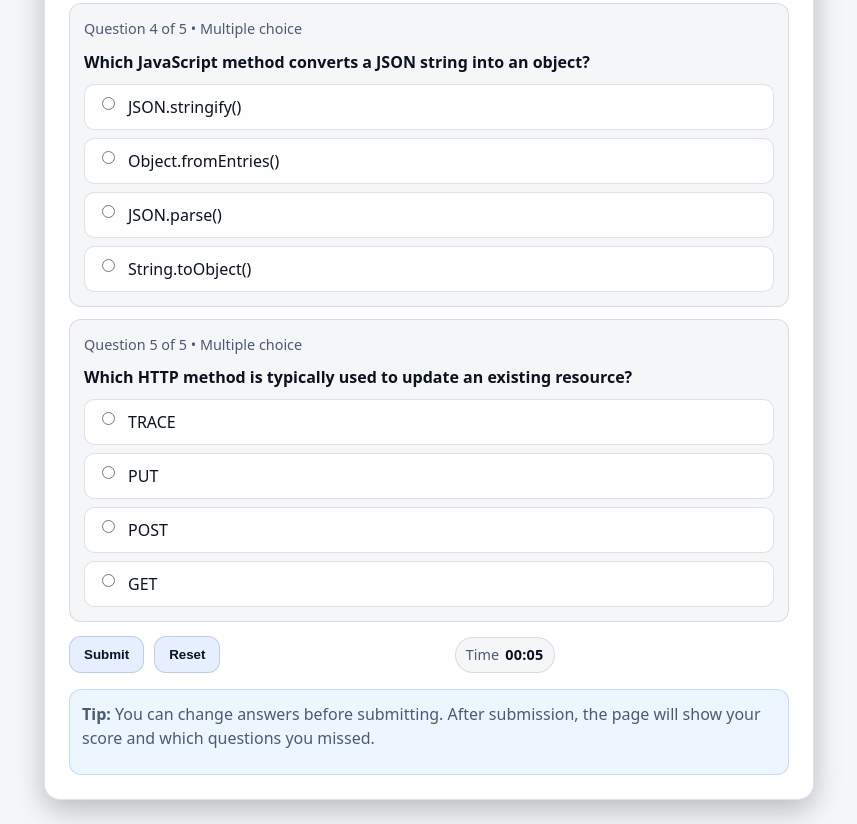
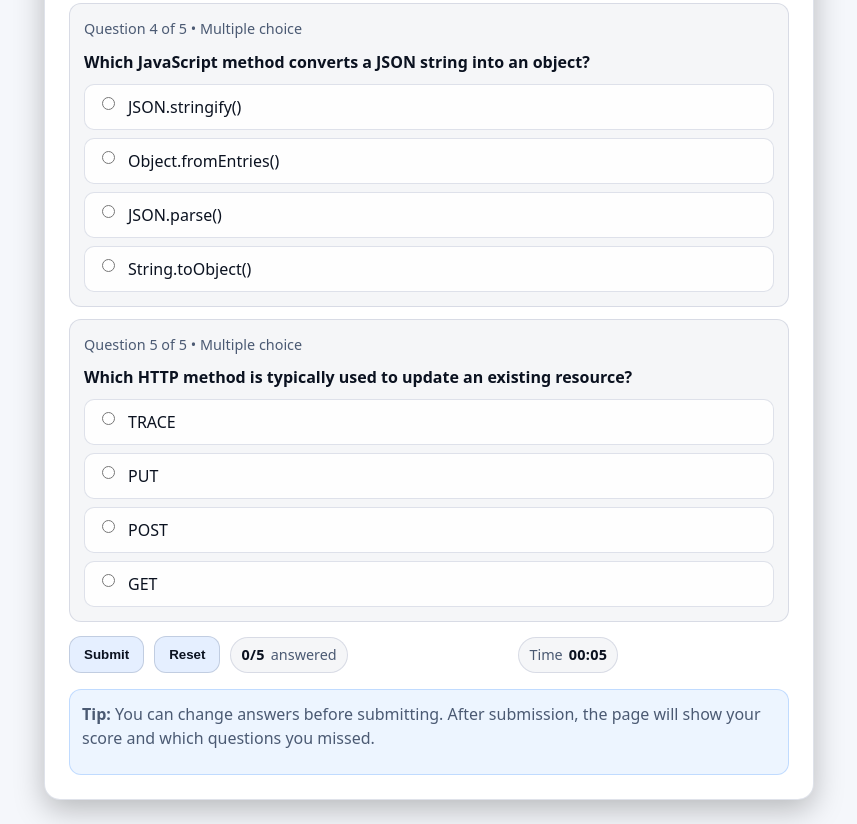
Before and after one commit to Spoorthy921/simple-quiz-frontend-219253, a website: page simple-quiz-frontend-219253/index.html in a window 1280 px wide. Shown: the part 1177-2001 px from the top of the page, without its empty margins (211-1068 px from the left). Drawn offline with Linux system fonts and the light colour scheme.

Commit message:
Checkpoint 11 - cme70080cd

```diff
--- a/simple-quiz-frontend-219253/index.html
+++ b/simple-quiz-frontend-219253/index.html
@@ -192,6 +192,25 @@
                 color: var(--text);
             }
 
+            .progress {
+                font-size: 0.9rem;
+                color: var(--muted);
+                border: 1px solid rgba(127, 140, 170, 0.25);
+                background: rgba(127, 140, 170, 0.08);
+                padding: 6px 10px;
+                border-radius: 999px;
+                display: inline-flex;
+                align-items: center;
+                gap: 6px;
+                white-space: nowrap;
+            }
+
+            .progress strong {
+                color: var(--text);
+                font-variant-numeric: tabular-nums;
+                letter-spacing: 0.02em;
+            }
+
             .status {
                 margin-left: auto;
                 font-size: 0.9rem;
@@ -310,6 +329,12 @@
                             <button id="submitBtn" type="submit">Submit</button>
                             <button id="resetBtn" type="button">Reset</button>
 
+                            <div id="progress" class="progress" aria-label="Quiz progress">
+                                <span class="sr-only">Answered questions:</span>
+                                <strong id="progressValue">0/0</strong>
+                                <span aria-hidden="true">answered</span>
+                            </div>
+
                             <div id="timer" class="timer" aria-label="Quiz timer">
                                 <span class="sr-only">Elapsed time:</span>
                                 <span aria-hidden="true">Time</span>
@@ -407,6 +432,9 @@
                 const resultsEl = document.getElementById('results');
                 const statusEl = document.getElementById('status');
 
+                // Progress UI
+                const progressValueEl = document.getElementById('progressValue');
+
                 // Timer UI
                 const timerEl = document.getElementById('timer');
                 const timerValueEl = document.getElementById('timerValue');
@@ -490,6 +518,22 @@
                     statusEl.textContent = message || '';
                     statusEl.classList.remove('error', 'success');
                     if (kind) statusEl.classList.add(kind);
+                }
+
+                function countAnswered(answers) {
+                    let answered = 0;
+                    quiz.forEach((q) => {
+                        if (answers.get(q.id)) answered += 1;
+                    });
+                    return answered;
+                }
+
+                function updateProgressUi(answers) {
+                    if (!progressValueEl) return;
+
+                    const total = quiz.length;
+                    const answered = answers ? countAnswered(answers) : countAnswered(getSelectedAnswers());
+                    progressValueEl.textContent = `${answered}/${total}`;
                 }
 
                 function escapeHtml(text) {
@@ -722,12 +766,16 @@
                         ensureQuizOrder();
                         renderQuiz();
                     }
+
+                    // Reset selections implies progress becomes 0/total.
+                    updateProgressUi();
                 }
 
                 // Initial render (randomized per page load).
                 ensureQuizOrder();
                 renderQuiz();
                 resetQuizUi();
+                updateProgressUi();
 
                 // Start timer once the quiz is rendered (and UI is ready).
                 resetAndStartTimer();
@@ -736,6 +784,7 @@
                     e.preventDefault();
 
                     const answers = getSelectedAnswers();
+                    updateProgressUi(answers);
                     const validation = validateAllAnswered(answers);
 
                     if (!validation.isValid) {
@@ -796,6 +845,8 @@
 
                 // If the user changes an answer after an error, clear the error message and any highlighting.
                 quizForm.addEventListener('change', function () {
+                    updateProgressUi();
+
                     if (statusEl.classList.contains('error')) {
                         setStatus('', null);
                     }
```
Also changed, not shown: .knowledge/.knowledge.json, .knowledge/simple-quiz-frontend-219253_index.html.json.
